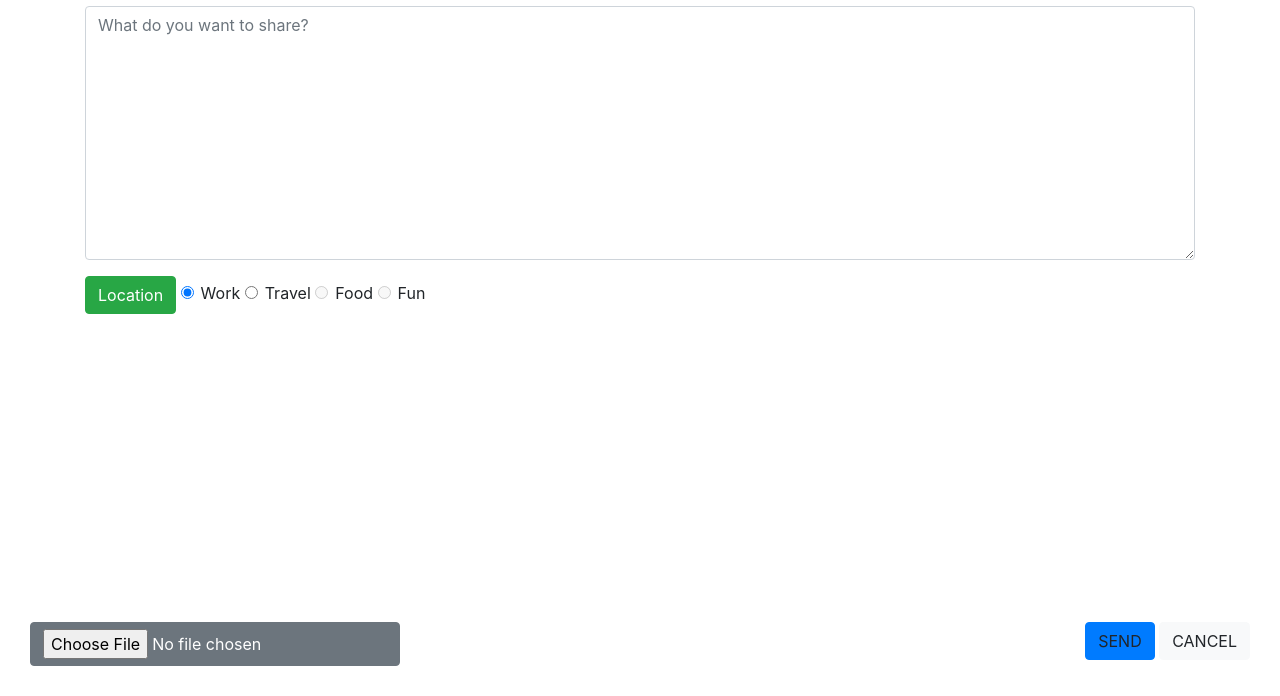
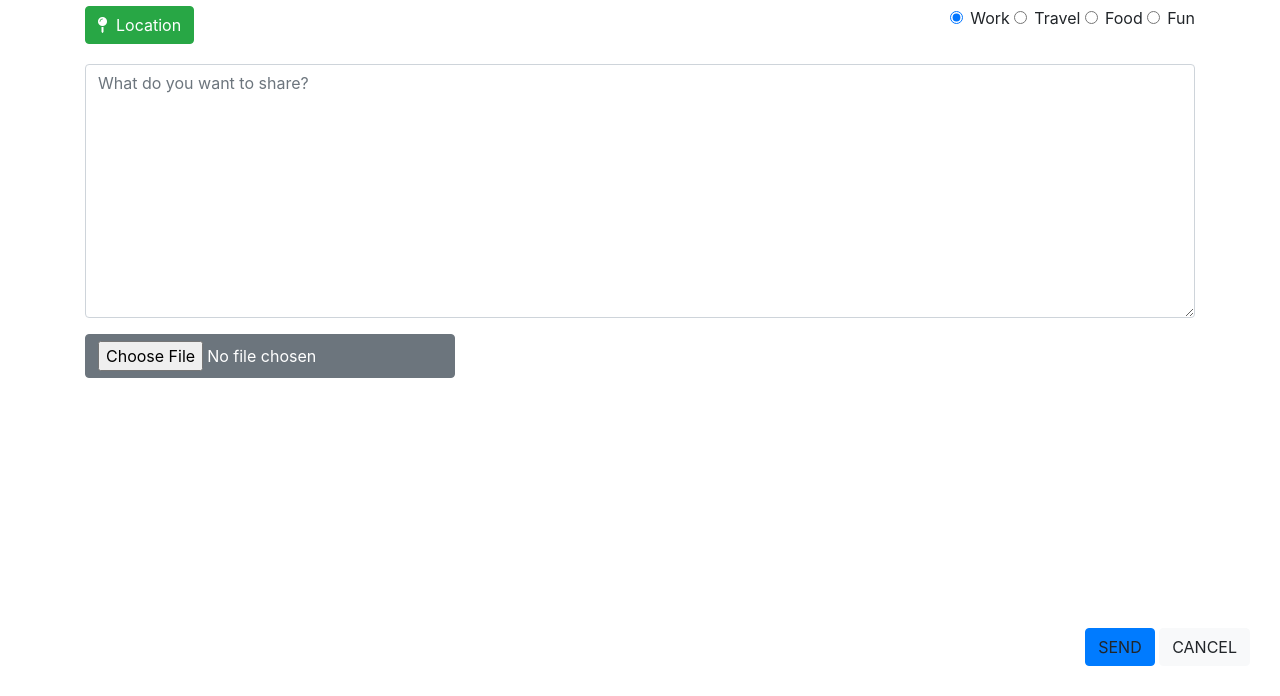
Before and after one commit to rkeng/DistanceKiller, a plain HTML site: page post.html in a window 1280 px wide. Shown: the part 104-800 px from the top of the page. Drawn offline with nearby package versions, Linux system fonts and the light colour scheme.

Commit message:
post page ui refactor

```diff
--- a/post.html
+++ b/post.html
@@ -12,7 +12,6 @@
    <link rel="apple-touch-icon" href="icon.png">
    <!-- Place favicon.ico in the root directory -->
 
-   <link rel="stylesheet" href="https://use.fontawesome.com/releases/v5.4.2/css/all.css" integrity="sha384-/rXc/GQVaYpyDdyxK+ecHPVYJSN9bmVFBvjA/9eOB+pb3F2w2N6fc5qB9Ew5yIns" crossorigin="anonymous">
    <link rel="stylesheet" href="https://stackpath.bootstrapcdn.com/bootstrap/4.1.3/css/bootstrap.min.css" integrity="sha384-MCw98/SFnGE8fJT3GXwEOngsV7Zt27NXFoaoApmYm81iuXoPkFOJwJ8ERdknLPMO" crossorigin="anonymous">
    <link rel="stylesheet" href="https://use.fontawesome.com/releases/v5.4.2/css/all.css" integrity="sha384-/rXc/GQVaYpyDdyxK+ecHPVYJSN9bmVFBvjA/9eOB+pb3F2w2N6fc5qB9Ew5yIns" crossorigin="anonymous">
    <link rel="stylesheet" href="css/normalize.css">
@@ -20,12 +19,10 @@
 </head>
 <body>
 	<div class="container page-margin">
-		<h1>Share your moment and mark your family map</h1>
-		<div class="form-group top-buffer left-buffer right-buffer">
-			<textarea class="form-control" rows="10" placeholder="What do you want to share?"></textarea>
-			</div>
-			<fieldset class="form-group top-buffer left-buffer right-buffer">
-				<a href="" class="btn btn-success">Location</a>
+		<h1>Mark your family map</h1>
+		<fieldset class="form-group">
+			<a href="" class="btn btn-success btn-spacing"><i class="fas fa-map-pin"></i>&nbsp;&nbsp;Location</a>
+			<div class="float-right">
 				<div class="form-check" style="display:inline-block">
 					<label class="form-check-label">
 						<input type="radio" class="form-check-input" name="optionsRadios" id="optionsRadios1" value="option1" checked>
@@ -38,26 +35,30 @@
 						Travel
 					</label>
 				</div>
-				<div class="form-check disabled" style="display:inline-block">
+				<div class="form-check" style="display:inline-block">
 					<label class="form-check-label">
-						<input type="radio" class="form-check-input" name="optionsRadios" id="optionsRadios3" value="option3" disabled>
+						<input type="radio" class="form-check-input" name="optionsRadios" id="optionsRadios3" value="option3">
 						Food
 					</label>
 				</div>
-				<div class="form-check disabled" style="display:inline-block">
+				<div class="form-check" style="display:inline-block">
 					<label class="form-check-label">
-						<input type="radio" class="form-check-input" name="optionsRadios" id="optionsRadios4" value="option4" disabled>
+						<input type="radio" class="form-check-input" name="optionsRadios" id="optionsRadios4" value="option4">
 						Fun
 					</label>
 				</div>
+			</div>
 
-				<div class="fixed-bottom">
-					<div class="float-left text-center top-buffer bottom-left-spacing">
+			<div class="form-group">
+				<textarea class="form-control" rows="10" placeholder="What do you want to share?"></textarea>
+			</div>
+
 			<div>
 				<input type="file" class="btn btn-secondary">
 			</div>
-					</div>
-					<div class="float-right text-center top-buffer bottom-right-spacing">
+
+			<div class="fixed-bottom">
+				<div class="float-right text-center bottom-right-spacing">
 					<div>
 						<a class="btn btn-primary">SEND</a>
 						<a href="./index.html" class="btn btn-light">CANCEL</a>
```
Also changed, not shown: css/main.css (+0 -10 lines). Lines whose indentation alone changed are shown as unchanged.
